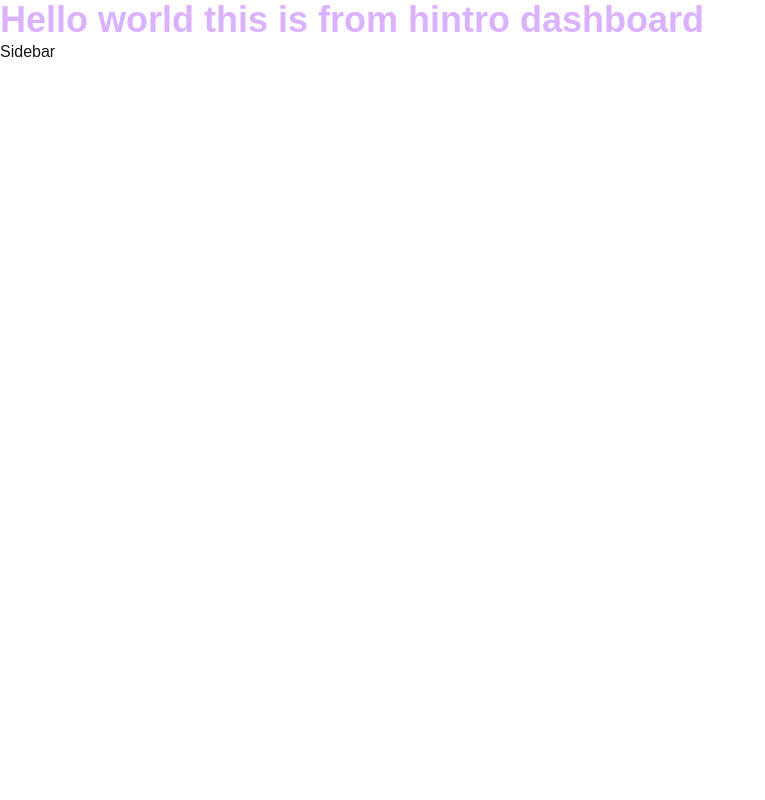
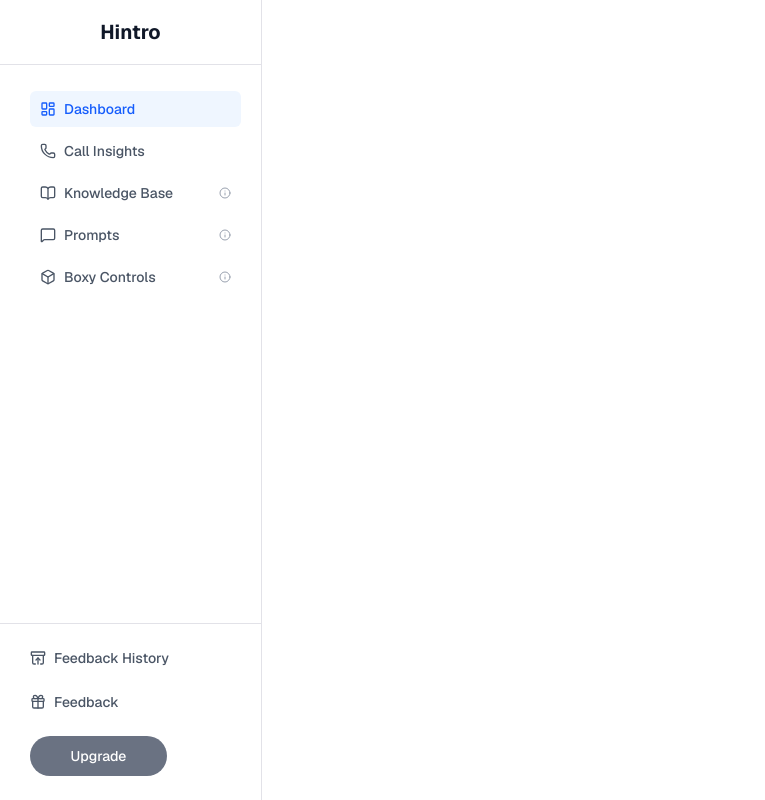
Before and after one commit to kirtan-thakkar/hintro, a Next.js app: page / in a window 1280 px wide. Shown: the whole page, without its empty margins (0-765 px from the left). Built offline with nearby package versions, Linux system fonts and the light colour scheme.

Commit message:
add sidebar.jsx

```diff
--- a/app/page.jsx
+++ b/app/page.jsx
@@ -4,7 +4,6 @@ import Image from "next/image";
 export default function Home() {
   return (
     <div>
-      <h1 className="font-bold text-4xl text-purple-300">Hello world this is from hintro dashboard</h1>
       <Sidebar />
     </div>
   );
--- a/components/sidbar.jsx
+++ b/components/sidbar.jsx
@@ -1,9 +1,71 @@
+import Link from 'next/link';
+import {
+  LayoutDashboard,
+  Phone,
+  BookOpen,
+  MessageSquare,
+  Box,
+  ArchiveRestore,
+  Gift,
+  Info
+} from 'lucide-react';
 
-const Sidebar = ()=>{
-    return(
-        <div>
-            <h1>Sidebar</h1>
-        </div>
-    )
+export default function Sidebar() {
+  const navItems = [
+    { href: '/', label: 'Dashboard', icon: LayoutDashboard, isActive: true },
+    { href: '/insights', label: 'Call Insights', icon: Phone },
+    { href: '/knowledge', label: 'Knowledge Base', icon: BookOpen, hasInfo: true },
+    { href: '/prompts', label: 'Prompts', icon: MessageSquare, hasInfo: true },
+    { href: '/boxy', label: 'Boxy Controls', icon: Box, hasInfo: true },
+  ];
+
+  const bottomNavItems = [
+    { href: '/feedback-history', label: 'Feedback History', icon: ArchiveRestore },
+    { href: '/feedback', label: 'Feedback', icon: Gift },
+  ];
+
+  return (
+    <div className="w-[262px] h-screen bg-white border-r border-[#E2E2E8] flex flex-col font-sans shrink-0 divide-y divide-[#E2E2E8]">
+      <div className="w-full h-[65px] shrink-0 flex items-center justify-center">
+        <span className="text-xl font-bold text-gray-900">Hintro</span>
+      </div>
+
+      <div className="flex-1 pt-[26px]">
+        <nav className="pl-[30px] pr-[20px] flex flex-col gap-[6px]">
+          {navItems.map((item) => (
+            <SidebarItem key={item.href} {...item} />
+          ))}
+        </nav>
+      </div>
+      <div className="pt-[16px] pb-6 px-[20px] flex flex-col gap-2">
+        {bottomNavItems.map((item) => (
+          <SidebarItem key={item.href} {...item} />
+        ))}
+        <button className="mt-2 w-[137px] h-[40px] bg-gray-500 hover:bg-gray-600 text-white font-medium text-sm rounded-full transition-colors ml-[10px]">
+          Upgrade
+        </button>
+      </div>
+    </div>
+  );
 }
-export default Sidebar;
+
+function SidebarItem({ href, label, icon: Icon, isActive, hasInfo }) {
+  return (
+    <Link
+      href={href}
+      className={`w-full flex items-center justify-between px-[10px] py-[8px] rounded-md font-medium text-sm transition-colors ${
+        isActive
+          ? 'bg-blue-50 text-blue-600 hover:bg-blue-100'
+          : 'text-gray-600 hover:bg-gray-50'
+      }`}
+    >
+      <div className="flex items-center gap-2">
+        <Icon className="w-4 h-4" />
+        <span className="truncate">{label}</span>
+      </div>
+      {hasInfo && (
+        <Info className="w-3 h-3 text-gray-400 shrink-0" />
+      )}
+    </Link>
+  );
+}
--- a/package.json
+++ b/package.json
@@ -9,6 +9,7 @@
     "lint": "eslint"
   },
   "dependencies": {
+    "lucide-react": "^1.14.0",
     "next": "16.2.6",
     "react": "19.2.4",
     "react-dom": "19.2.4"
```
Also changed, not shown: 1 other file (tests, documents, lock files or other folders).
